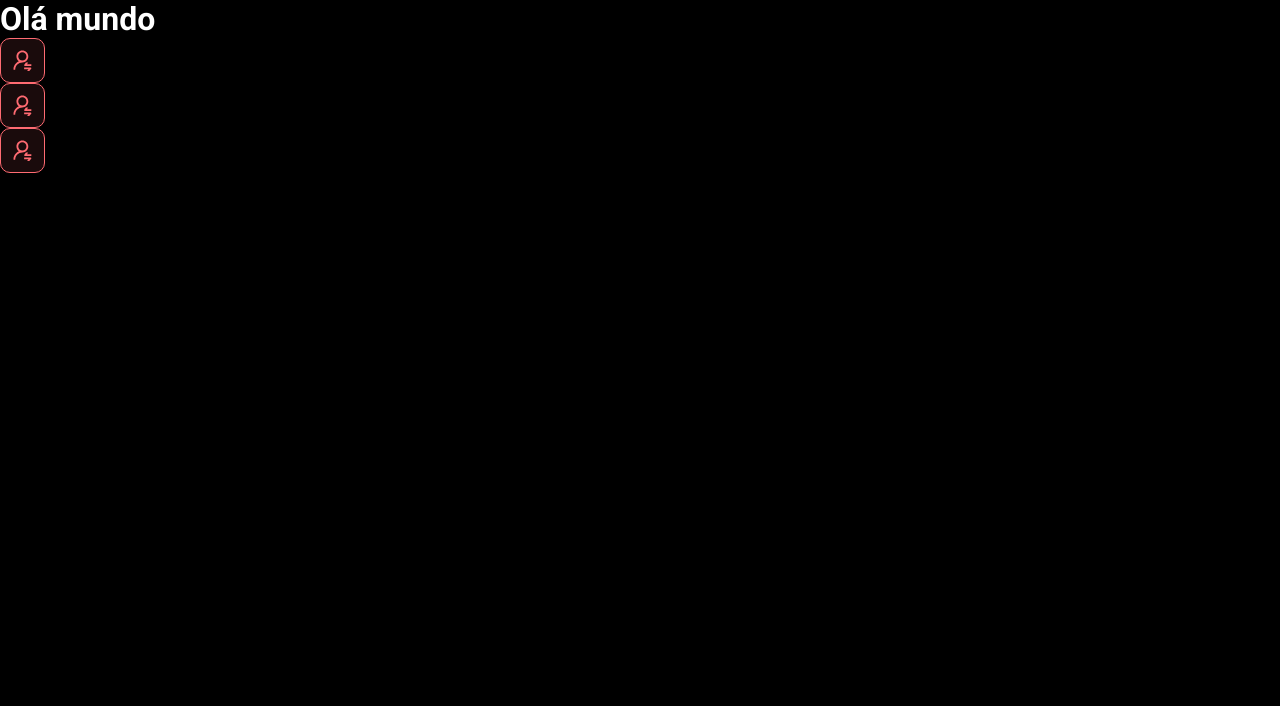
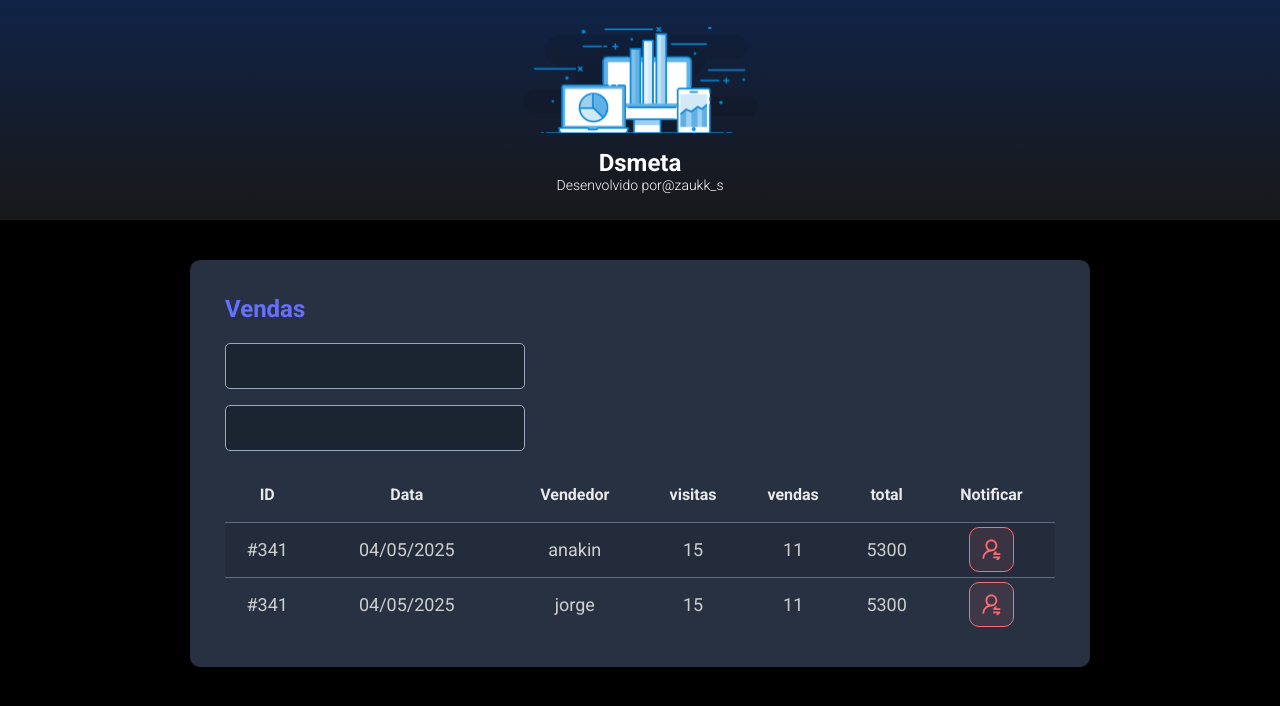
Before and after one commit to zaqkky/dsmeta, a React (Vite) app in the folder frontend/: page / in a window 1280 px wide. Shown: the top 706 px of the page. Built offline with nearby package versions, Linux system fonts and the light colour scheme.

Commit message:
Other components

```diff
--- a/frontend/src/App.tsx
+++ b/frontend/src/App.tsx
@@ -1,12 +1,18 @@
-import NotificationButton from "./componentes/NotificationButton"
+import Header from "./componentes/Header"
+import SalesCard from "./componentes/SalesCard"
 
 function App() {
-  return(
+  return (
     <>
-    <h1>Olá mundo</h1>
-    <NotificationButton />
-    <NotificationButton />
-    <NotificationButton />
+      <Header />
+      <main>
+        <section id="sales">
+          <div className="dsmeta-container">
+            <SalesCard />
+          </div>
+        </section>
+      </main>
+
     </>
   )
 }
--- /dev/null
+++ b/frontend/src/componentes/Header/index.tsx
@@ -0,0 +1,16 @@
+import logo from "../../assets/img/logo.svg"
+
+import "./styles.css"
+function Header() {
+    return (
+        <header >
+            <div className="Dsmeta-logo-container">
+                <img src={logo} alt="Dsmeta"/>
+                    <h1>Dsmeta</h1>
+                    <p>Desenvolvido por<a href="https://www.instagram.com/zaukk_s/">@zaukk_s</a></p>
+            </div>
+    </header >
+    )
+}
+
+export default Header
--- /dev/null
+++ b/frontend/src/componentes/Header/styles.css
@@ -0,0 +1,29 @@
+header{
+    background: linear-gradient(180deg, #102347 0%, #181818 100%);
+    height: 220px;
+    display: flex;
+    align-items: center;
+    justify-content: center;
+
+
+}
+
+.Dsmeta-logo-container{
+    display: flex;
+    flex-direction: column;
+    align-items: center;
+}
+
+.Dsmeta-logo-container img{
+    width: 235px;
+}
+
+.Dsmeta-logo-container h1{
+    margin-top: 15px;
+    font-size: 24px;
+}
+
+.Dsmeta-logo-container p{
+    font-size: 14px;
+    font-weight: 300;
+}
--- /dev/null
+++ b/frontend/src/componentes/SalesCard/index.tsx
@@ -0,0 +1,65 @@
+import NotificationButton from "../NotificationButton"
+import "./styles.css"
+
+function SalesCard() {
+    return (
+        <div className="dsmeta-card">
+            <h2 className="dsmeta-sales-title">Vendas</h2>
+            <div>
+                <div className="controleform-container">
+                    <input className="controleform" type="text" />
+                </div>
+                <div className="controleform-container">
+                    <input className="controleform" type="text" />
+                </div>
+            </div>
+
+            <div>
+                <table className="dsmeta-table">
+                    <thead>
+                        <tr>
+                            <th className="show992">ID</th>
+                            <th className="show576">Data</th>
+                            <th>Vendedor</th>
+                            <th className="show992">visitas</th>
+                            <th className="show992">vendas</th>
+                            <th>total</th>
+                            <th>Notificar</th>
+                        </tr>
+                    </thead>
+                    <tbody>
+                        <tr>
+                            <td className="show992">#341</td>
+                            <td className="show576">04/05/2025</td>
+                            <td>anakin</td>
+                            <td className="show992">15</td>
+                            <td className="show992">11</td>
+                            <td>5300</td>
+                            <td>
+                                <div className="dsmeta-red-btn-conteiner">
+                                    <NotificationButton />
+                                </div>
+                            </td>
+                        </tr>
+                        <tr>
+                            <td className="show992">#341</td>
+                            <td className="show576">04/05/2025</td>
+                            <td>jorge</td>
+                            <td className="show992">15</td>
+                            <td className="show992">11</td>
+                            <td>5300</td>
+                            <td>
+                                <div className="dsmeta-red-btn-conteiner">
+                                    <NotificationButton />
+                                </div>
+                            </td>
+                        </tr>
+
+                    </tbody>
+                </table>
+            </div>
+        </div>
+    )
+}
+
+export default SalesCard
--- /dev/null
+++ b/frontend/src/componentes/SalesCard/styles.css
@@ -0,0 +1,99 @@
+.dsmeta-card {
+    background-color: #283142;
+    border-radius: 10px;
+    padding: 30px 10px;
+}
+
+
+.dsmeta-sales-title {
+    color: #676FFF;
+    font-size: 24px;
+    margin-bottom: 20px;
+}
+
+.controleform-container {
+    margin-bottom: 16px;
+    max-width: 300px;
+}
+
+.controleform {
+    height: 46px;
+    width: 100%;
+    background-color: #1B2531;
+    border: 1px solid;
+    border-radius: 5px;
+    color: #9aaabe;
+    ;
+    padding: 0 20px;
+    font-size: 18px;
+}
+
+.dsmeta-table {
+    width: 100%;
+    border-spacing: 0;
+    border-collapse: collapse;
+}
+
+.dsmeta-table thead {
+    height: 55px;
+    font-size: 16px;
+    color: #e9e9e9;
+    font-weight: 700;
+}
+
+.dsmeta-table tbody {
+    font-size: 14px;
+    font-weight: 400;
+    color: #cfcfcf;
+    text-align: center;
+}
+
+.dsmeta-table tbody tr {
+    height: 74;
+    border-top: 1px solid #5F6E82;
+}
+
+.dsmeta-table tbody tr:hover>td {
+    background-color: #384459;
+}
+
+.dsmeta-table tbody tr:nth-child(odd) {
+    background-color: #242c3b;
+}
+
+.dsmeta-red-btn-conteiner {
+    display: flex;
+    justify-content: center;
+}
+
+.show576 {
+    display: none;
+}
+
+.show992 {
+    display: none;
+}
+
+@media(min-width: 576px) {
+    .show576 {
+        display: table-cell;
+    }
+
+    .dsmeta-card {
+        padding: 35px;
+    }
+
+    .dsmeta-table tbody tr {
+        height: 55px;
+    }
+
+    .dsmeta-table tbody {
+        font-size: 18px;
+    }
+}
+
+@media(min-width: 992px) {
+    .show992 {
+        display: table-cell;
+    }
+}
--- a/frontend/src/index.css
+++ b/frontend/src/index.css
@@ -19,3 +19,13 @@
     color: unset;
     text-decoration: none;
 }
+
+.dsmeta-container{
+  width: 100%;
+  max-width: 900px;
+  margin: 0 auto;/*alinha ao centro, é um "macete" então pode ser que não funcine em tds casos*/
+}
+
+#sales{
+  padding: 40px 10px;
+}
```
Also changed, not shown: frontend/src/assets/img/logo.svg (added).
